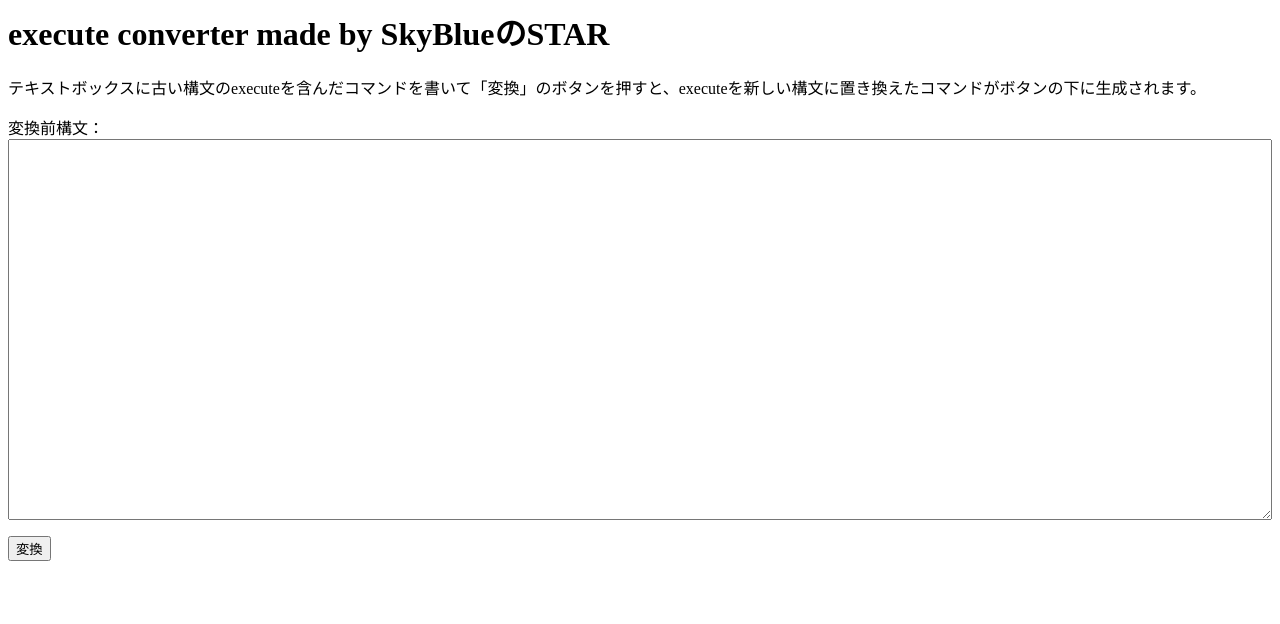
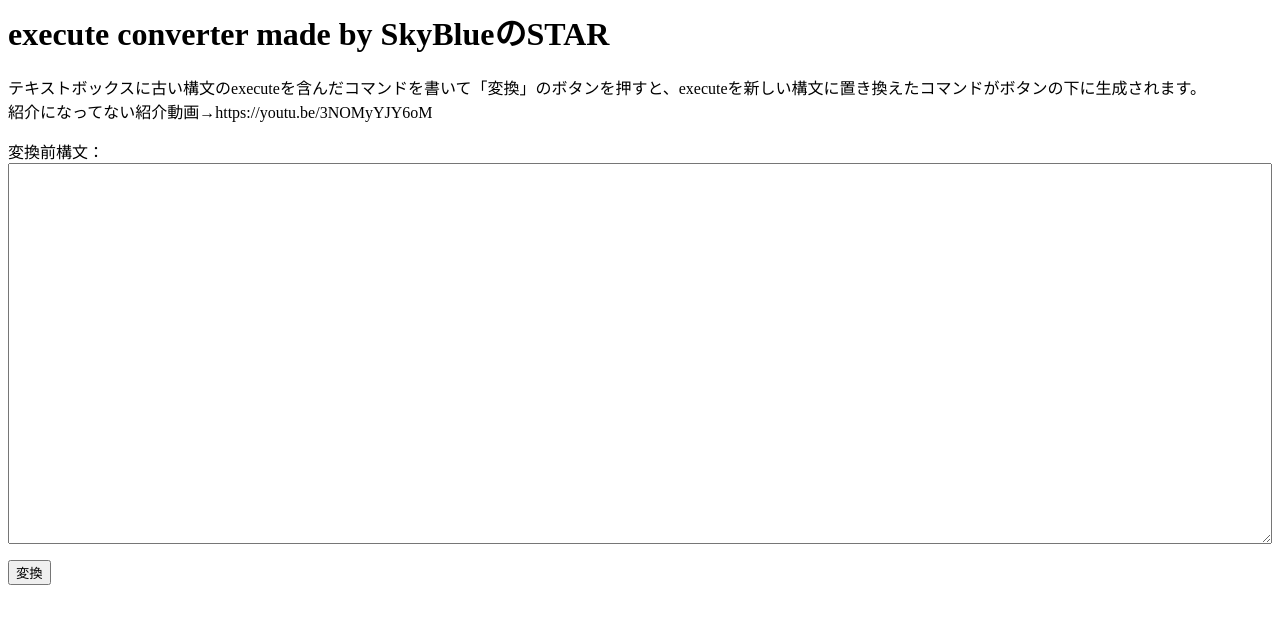
Before and after one commit to SkyBlueSTAR/old-new-executeconverter, a plain HTML site: page index.html in a window 1280 px wide. Drawn offline with Linux system fonts and the light colour scheme.

Commit message:
リンク追加

```diff
--- a/index.html
+++ b/index.html
@@ -6,7 +6,7 @@
 <body>
     <h1>execute converter made by SkyBlueのSTAR</h1>
     <p>
-        テキストボックスに古い構文のexecuteを含んだコマンドを書いて「変換」のボタンを押すと、executeを新しい構文に置き換えたコマンドがボタンの下に生成されます。<br>
+        テキストボックスに古い構文のexecuteを含んだコマンドを書いて「変換」のボタンを押すと、executeを新しい構文に置き換えたコマンドがボタンの下に生成されます。<br>紹介になってない紹介動画→https://youtu.be/3NOMyYJY6oM<br>
     </p>
     <p>変換前構文：<br>
         <textarea name="exchangeText" rows="25" id="exchangeText"></textarea>
```
